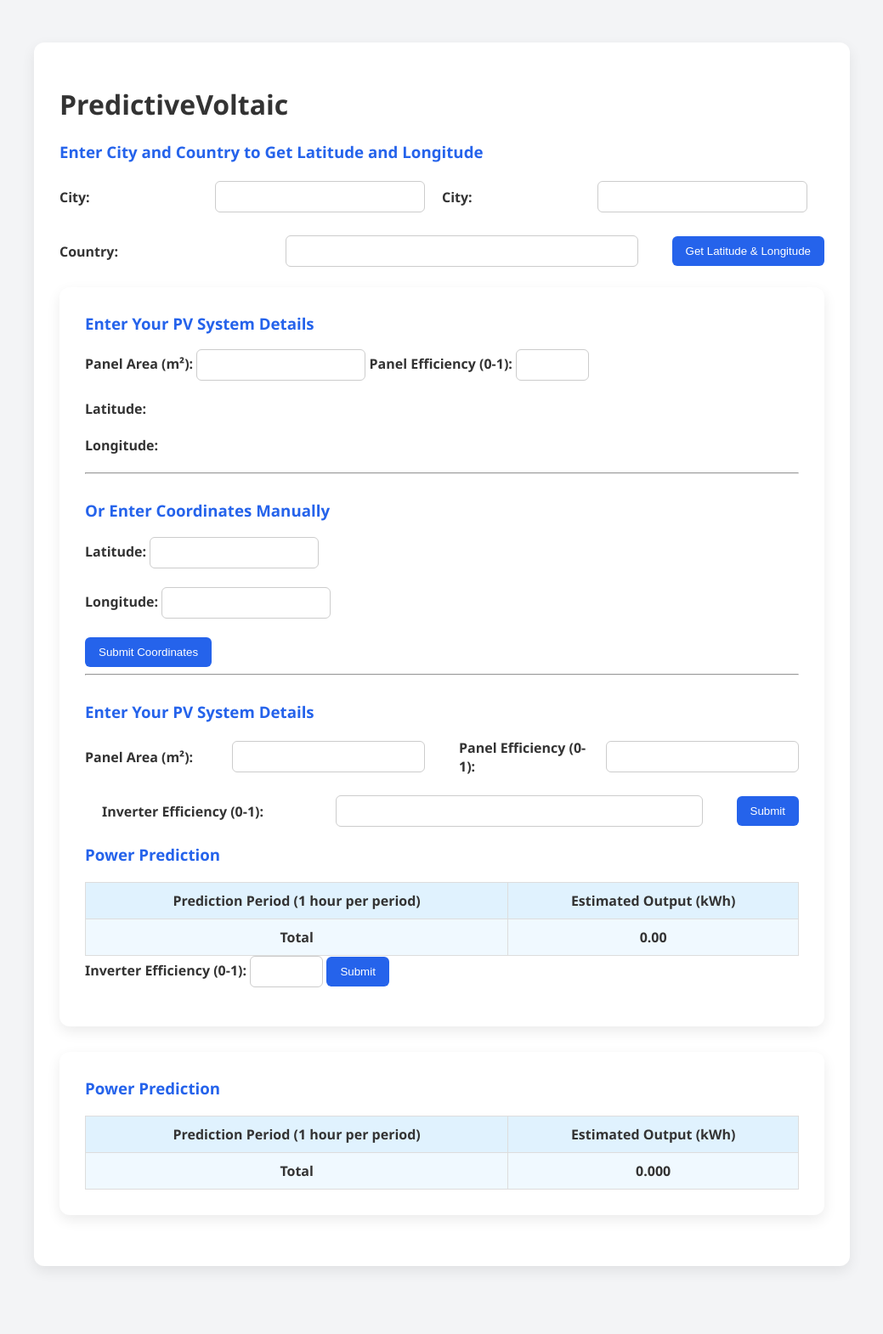
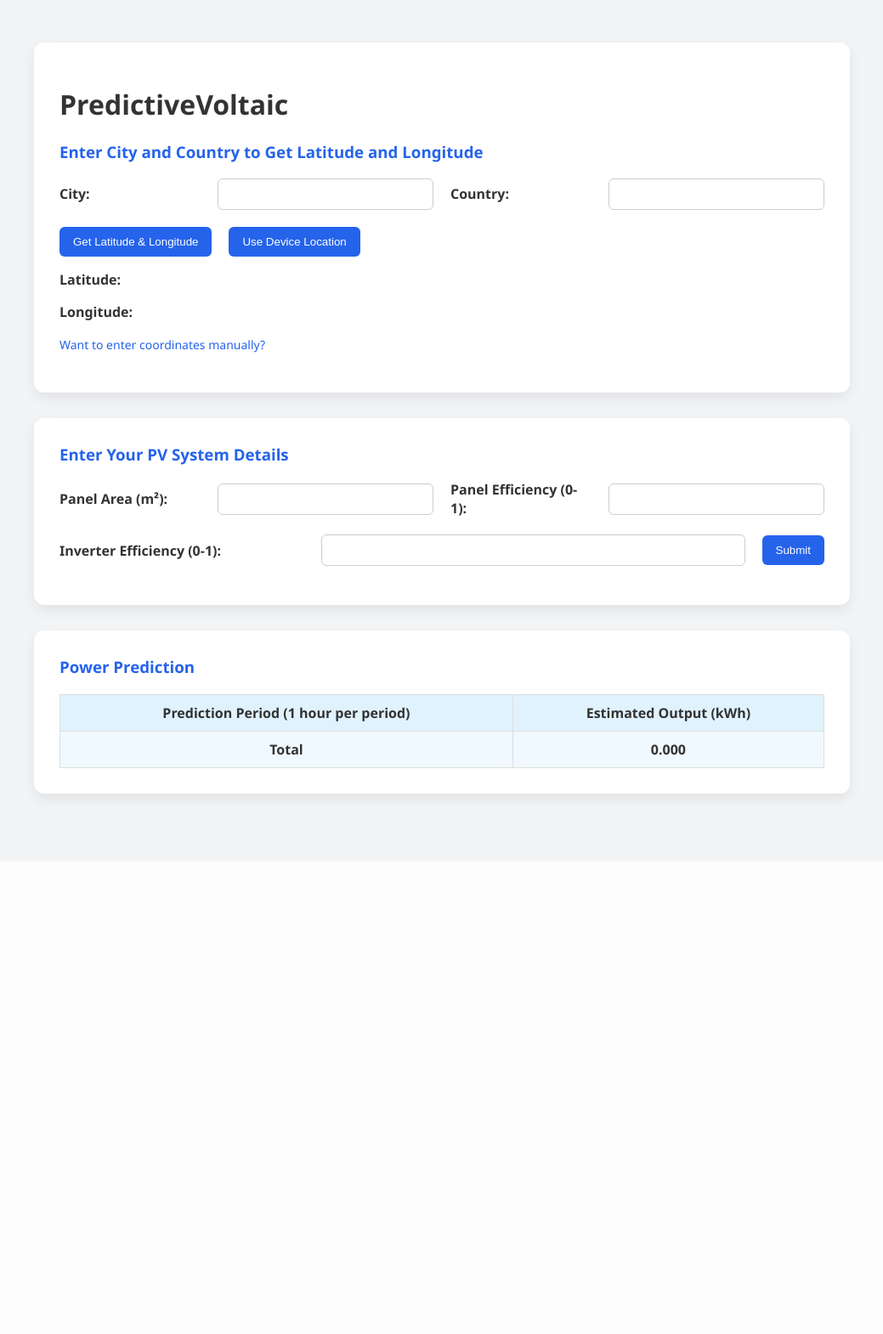
Before and after one commit to FHMattCy/Project-Group-3, a Flask app: page / in a window 1280 px wide. Shown: the whole page at 85% size, without its empty margins (120-1159 px from the left). After the commit the page ends 948 px from the top, so only its background shows below. Run offline with Flask 3, Linux system fonts and the light colour scheme.

Commit message:
Revert "Merge pull request #46 from nicholaschopper/41-bug-fixes-add-coordinates-manually-not-working-to-power-prediction-table"
This reverts commit ece72f8a53232a57d5173b6101f1c6c963a3a36f, reversing
changes made to 4e9c6c13f6dd5ea5f2c24e7b8375a490f1cb49d9.

```diff
--- a/app.py
+++ b/app.py
@@ -1,12 +1,11 @@
 import os
 import pandas as pd
 import csv
-from flask import Flask, render_template, request, redirect, jsonify, session, send_file
+from flask import Flask, render_template, request, jsonify, send_file
 from fetchSolarIrradiance import fetchSolarIrradiance
 from calculateEnergyOutput import calculate_energy_output_prediction
 
 app = Flask(__name__)
-app.secret_key = 'your_secret_key'  # For using session
 
 coords_file = os.path.join(os.getcwd(), 'coords.txt')
 
@@ -15,13 +14,11 @@ coords_file = os.path.join(os.getcwd(), 'coords.txt')
 def index():
     # TH - หน้า index ที่ให้กรอก city กับ country
     # EN - Index page where you enter city and country.
-    latitude = session.get('latitude')
-    longitude = session.get('longitude')
-    return render_template('index.html', latitude=latitude, longitude=longitude)
+    return render_template('index.html')
 
 #Route for getting latitude and lonitude by input city and country name
 @app.route('/predict', methods=['POST'])
-def predict():
+def predict_location():
     data = request.get_json()
     latitude = data.get('latitude')
     longitude = data.get('longitude')
@@ -51,42 +48,58 @@ def predict():
 # Entering Location manually linked to /location.html
 
 @app.route('/location', methods=['GET', 'POST'])
-def manual_location():
+def enter_location():
     if request.method == 'POST':
-        try:
-            lat = float(request.form.get('latitude'))
-            lon = float(request.form.get('longitude'))
+        latitude = request.form.get('latitude')
+        longitude = request.form.get('longitude')
 
-            if not (-90 <= lat <= 90 and -180 <= lon <= 180):
-                return render_template('location.html', error='Coordinates out of range')
+        # Error preventing empty input.
+        if not latitude or not longitude:
+            return render_template(
+                'location.html',
+                error="Please enter both latitude and longitude.",
+                latitude=latitude,
+                longitude=longitude
+            )
+        # Error preventing out of range input.
+        elif not (-90 <= int(latitude) <= 90) or not (-180 <= int(longitude) <= 180):
+            return render_template(
+                'location.html',
+                error="Please input number between -90 to 90 for latitude and -180 to 180 for longitude."
+            )
 
-            # Save to session
-            session['latitude'] = lat
-            session['longitude'] = lon
+        coords_message = f"Latitude: {latitude}, Longitude: {longitude}\n"
+        with open(coords_file, 'w') as file:
+            file.write(coords_message)
 
-            # Save to coords.txt file
-            with open(coords_file, 'w') as file:
-                file.write(f"Latitude: {lat}, Longitude: {lon}\n")
+        fetchSolarIrradiance(latitude, longitude)
+        calculate_energy_output_prediction()
 
-            # Recalculate irradiance and predictions
-            fetchSolarIrradiance(lat, lon)
-            hourly_predictions = calculate_energy_output_prediction()
+        return render_template(
+            'location.html',
+            success="Coordinates saved successfully!",
+            latitude_display=latitude,
+            longitude_display=longitude
+        )
 
-            # Save prediction CSV file
-            os.makedirs(os.path.join('Project-Group-3', 'Data'), exist_ok=True)
-            output_path = os.path.join('Project-Group-3','Data', 'HourOrderAndEstimated.csv')
-            with open(output_path, 'w', newline='', encoding='utf-8') as file:
-                writer = csv.writer(file)
-                writer.writerow(['Hour', 'Estimated Energy'])
-                for hour, value in enumerate(hourly_predictions, start=1):
-                    writer.writerow([hour, round(value, 4)])
+    # TH - Method GET — ลองอ่าน coords.txt ถ้ามี
+    # EN - Method GET — Try to read coords.txt if there is one.
+    lat, lon = None, None
+    if os.path.exists(coords_file):
+        with open(coords_file, 'r') as file:
+            content = file.read().strip()
+            try:
 
-            return redirect('/')  # redirect to homepage after saving and calculation
-        except ValueError:
-            return render_template('location.html', error='Invalid coordinate format')
+                # TH - แยกพิกัดจากข้อความในไฟล์
+                # EN - Separate cords. from text in file.
 
-    return render_template('location.html')
+                parts = content.replace("Latitude: ", "").replace("Longitude: ", "").split(',')
+                lat = parts[0].strip()
+                lon = parts[1].strip()
+            except IndexError:
+                pass  # TH - ถ้าอ่านไม่ได้ก็ไม่ต้องแสดง EN - Won't display if cannot read file.
 
+    return render_template('location.html', latitude=lat, longitude=lon)
 
 # Route to handle PV system configuration
 @app.route('/submit_pv', methods=['POST'])
--- a/static/js/script.js
+++ b/static/js/script.js
@@ -248,70 +248,6 @@ document.getElementById('pv-form').addEventListener('submit', function (e) {
                 });
             });
     }
-    // Manual Coordinates form submission
-document.getElementById('manual-coords-form').addEventListener('submit', function(event) {
-    event.preventDefault();
-
-    const manualLat = parseFloat(document.getElementById('manual-lat').value);
-    const manualLon = parseFloat(document.getElementById('manual-lon').value);
-
-    // ตรวจสอบขอบเขตพิกัดก่อนส่ง
-    if (manualLat < -90 || manualLat > 90 || manualLon < -180 || manualLon > 180) {
-        alert("Invalid coordinates: latitude must be between -90 and 90, longitude between -180 and 180.");
-        return;
-    }
-
-    // อัปเดตค่าที่แสดง
-    document.getElementById('latitude').textContent = manualLat;
-    document.getElementById('longitude').textContent = manualLon;
-
-    // ส่งไป backend
-    sendToBackend(manualLat, manualLon);
-});
-
-document.addEventListener('device-location-obtained', function (event) {
-    const { latitude, longitude } = event.detail;
-
-    document.getElementById('latitude').textContent = latitude;
-    document.getElementById('longitude').textContent = longitude;
-
-    // ตรวจว่าใส่ค่า PV system แล้วหรือยัง
-    const area = parseFloat(document.getElementById('area').value);
-    const panelEff = parseFloat(document.getElementById('panel-eff').value);
-    const inverterEff = parseFloat(document.getElementById('inverter-eff').value);
-
-    const pvConfigured = (
-        !isNaN(area) && area >= 0.01 &&
-        !isNaN(panelEff) && panelEff >= 0.01 && panelEff <= 1 &&
-        !isNaN(inverterEff) && inverterEff >= 0.01 && inverterEff <= 1
-    );
-
-    if (pvConfigured) {
-        sendToBackend(latitude, longitude);
-    } else {
-        console.log("PV config is not set yet. Not updating predictions.");
-    }
-});
-
-document.getElementById('use-device-location').addEventListener('click', () => {
-    if (navigator.geolocation) {
-        navigator.geolocation.getCurrentPosition((position) => {
-            const latitude = position.coords.latitude.toFixed(6);
-            const longitude = position.coords.longitude.toFixed(6);
-
-            // ส่ง Event กลับไปให้ script.js
-            const event = new CustomEvent('device-location-obtained', {
-                detail: { latitude, longitude }
-            });
-            document.dispatchEvent(event);
-        }, (error) => {
-            alert("Unable to retrieve your location");
-            console.error(error);
-        });
-    } else {
-        alert("Geolocation is not supported by your browser");
-    }
-});
 
 window.addEventListener('load', () => {
     loadPredictionPeriodTable();
--- /dev/null
+++ b/tempCodeRunnerFile.py
@@ -0,0 +1 @@
+file_path = os.path.join(base_dir, 'Data', 'HourOrderAndEstimated.csv')
--- a/templates/index.html
+++ b/templates/index.html
@@ -1,3 +1,4 @@
+<!--Heading-->
 <!DOCTYPE html>
 <html lang="en">
 <head>
@@ -17,16 +18,20 @@
             <label for="city">City:</label>
             <input type="text" id="city" name="city" required>
 
-    <!-- Location Input by City/Country -->
-    <form id="location-form">
+            <label for="country">Country:</label>
+            <input type="text" id="country" name="country" required>
 
-        <label for="city">City:</label>
-        <input type="text" id="city" name="city" required><br><br>
+            <button type="submit">Get Latitude & Longitude</button>
+            <button type="button" id="use-device-location">Use Device Location</button>
+        </form>
 
-        <label for="country">Country:</label>
-        <input type="text" id="country" name="country" required><br><br>
+        <div class="result">
+            <p>Latitude: <span id="latitude"></span></p>
+            <p>Longitude: <span id="longitude"></span></p>
+        </div>
 
-        <button type="submit">Get Latitude & Longitude</button>
+        <p><a href="/location">Want to enter coordinates manually?</a></p>
+    </div>
 
     <!-- Section 2: PV system -->
     <div class="card">
@@ -38,65 +43,6 @@
             <label for="panel-eff">Panel Efficiency (0-1):</label>
             <input type="number" step="0.01" id="panel-eff" min="0" max="1" required>
 
-    <!-- Result Display -->
-    <h4>Latitude: <span id="latitude"></span></h4>
-    <h4>Longitude: <span id="longitude"></span></h4>
-
-    <hr><br>
-
-    <!-- Manual Coordinate Input Form -->
-    <h3>Or Enter Coordinates Manually</h3>
-    <form id="manual-coords-form">
-        <label for="manual-lat">Latitude:</label>
-        <input type="number" step="0.000001" id="manual-lat" name="manual-lat" required><br><br>
-
-        <label for="manual-lon">Longitude:</label>
-        <input type="number" step="0.000001" id="manual-lon" name="manual-lon" required><br><br>
-
-        <button type="submit">Submit Coordinates</button>
-
-    </form>
-
-    <br><hr><br>
-
-    <!-- PV System Configuration -->
-    <h3>Enter Your PV System Details</h3>
-    <form id="pv-form">
-
-        <label>Panel Area (m²):</label>
-        <input type="number" step="0.01" id="area" min="1" required><br><br>
-
-        <label>Panel Efficiency (0-1):</label>
-        <input type="number" step="0.01" id="panel-eff" min="0" max="1" required><br><br>
-
-        <label>Inverter Efficiency (0-1):</label>
-        <input type="number" step="0.01" id="inverter-eff" min="0" max="1" required><br><br>
-
-        <button type="submit">Submit</button>
-    </form>
-
-    <p id="response-message"></p>
-
-    <script src="{{ url_for('static', filename='js/script.js') }}" type="module"></script>
-
-    <h3>Power Prediction</h3>
-    <table id="energy-table">
-        <thead>
-            <tr>
-                <th>Prediction Period (1 hour per period)</th>
-                <th>Estimated Output (kWh)</th>
-            </tr>
-        </thead>
-        <tbody>
-            <!-- Data will be inserted here by JavaScript -->
-        </tbody>
-        <tfoot>
-            <tr>
-                <td><strong>Total</strong></td>
-                <td id="total-energy"><strong>0.00</strong></td>
-            </tr>
-        </tfoot>
-    </table>
             <label for="inverter-eff">Inverter Efficiency (0-1):</label>
             <input type="number" step="0.01" id="inverter-eff" min="0" max="1" required>
 
```
Also changed, not shown: templates/location.html (added, +107 -0 lines).
